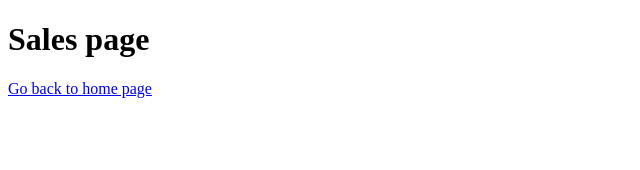
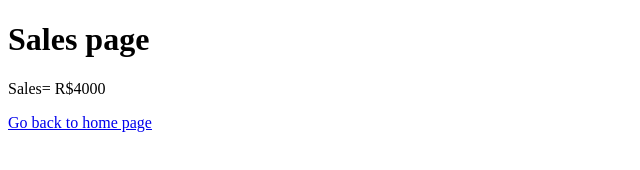
Before and after one commit to Josi-sea/aulagithub, a plain HTML site: page sales.html in a window 1280 px wide. Shown: the whole page, without its empty margins (0-640 px from the left). Drawn offline with Linux system fonts and the light colour scheme.

Commit message:
Acrescentado valor

```diff
--- a/sales.html
+++ b/sales.html
@@ -8,6 +8,7 @@
 </head>
 <body>
     <h1>Sales page</h1>
+    <p>Sales= R$4000</p>
     <a href="index.html">Go back to home page</a>
 </body>
 </html>
```
